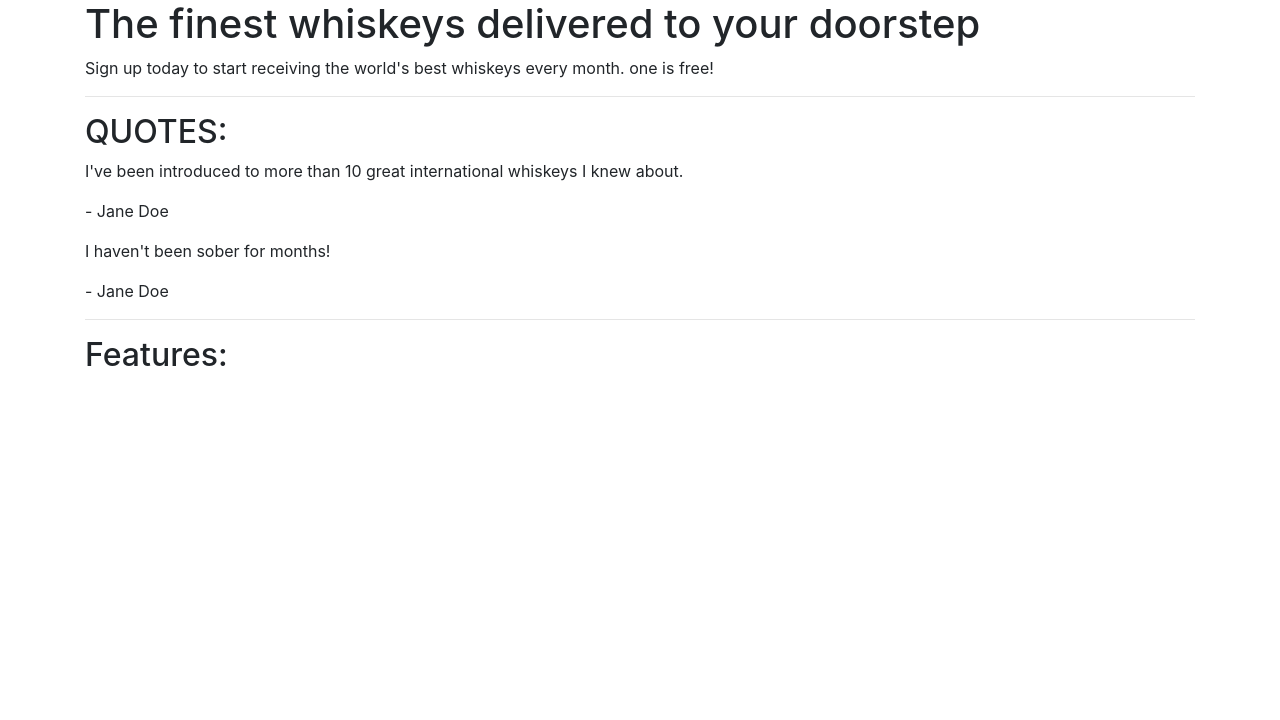
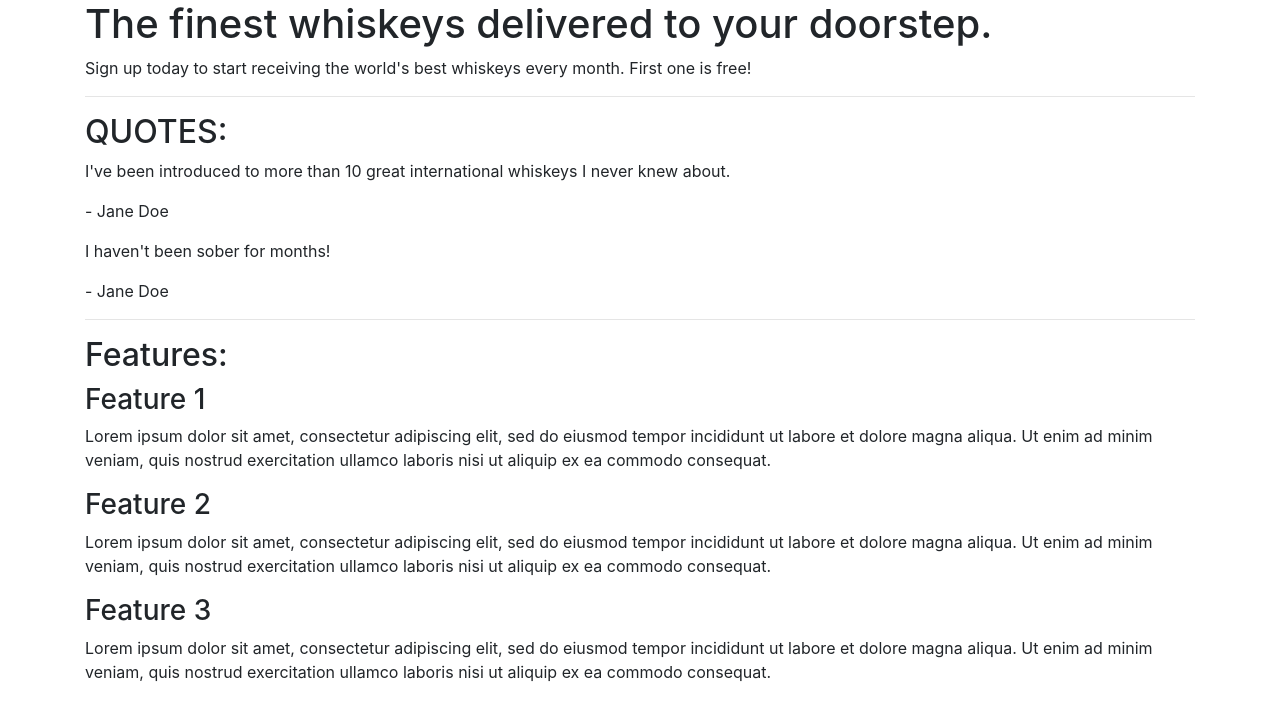
Before and after one commit to FullstackSammy/My-First-Bootstrap-Project, a plain HTML site: page index.html in a window 1280 px wide. Drawn offline with nearby package versions, Linux system fonts and the light colour scheme.

Commit message:
Add layout and structure for Features section

```diff
--- a/index.html
+++ b/index.html
@@ -1,31 +1,33 @@
 <!DOCTYPE html>
 <html lang="en">
+
 <head>
     <meta charset="UTF-8">
     <meta http-equiv="X-UA-Compatible" content="IE=edge">
     <meta name="viewport" content="width=device-width, initial-scale=1.0">
     <title>Whiskey Drop | Taste a new whiskey every month</title>
-    <link rel="stylesheet" href="https://cdn.jsdelivr.net/npm/bootstrap@4.6.2/dist/css/bootstrap.min.css" integrity="sha384-xOolHFLEh07PJGoPkLv1IbcEPTNtaed2xpHsD9ESMhqIYd0nLMwNLD69Npy4HI+N" crossorigin="anonymous">
-    <script src="https://cdn.jsdelivr.net/npm/bootstrap@4.6.2/dist/js/bootstrap.bundle.min.js" integrity="sha384-Fy6S3B9q64WdZWQUiU+q4/2Lc9npb8tCaSX9FK7E8HnRr0Jz8D6OP9dO5Vg3Q9ct" crossorigin="anonymous"></script>
+    <link rel="stylesheet" href="https://cdn.jsdelivr.net/npm/bootstrap@4.6.2/dist/css/bootstrap.min.css"
+        integrity="sha384-xOolHFLEh07PJGoPkLv1IbcEPTNtaed2xpHsD9ESMhqIYd0nLMwNLD69Npy4HI+N" crossorigin="anonymous">
+    <script src="https://cdn.jsdelivr.net/npm/bootstrap@4.6.2/dist/js/bootstrap.bundle.min.js"
+        integrity="sha384-Fy6S3B9q64WdZWQUiU+q4/2Lc9npb8tCaSX9FK7E8HnRr0Jz8D6OP9dO5Vg3Q9ct" crossorigin="anonymous">
+    </script>
 </head>
+
 <body>
     <article class="container">
-        <!-- callout-->
+        <!-- Callout -->
         <section class="callout">
-            <h1>The finest whiskeys delivered to your doorstep</h1>
-            <p>Sign up today to start receiving the world's best whiskeys every month.
-                one is free!</p>
+            <h1>The finest whiskeys delivered to your doorstep.</h1>
+            <p>Sign up today to start receiving the world's best whiskeys every month. First one is free!</p>
         </section>
-        <!-- / .callout -->
+        <!-- /.callout -->
         <hr>
 
         <!-- Quotes -->
         <section class="quotes">
             <h2 class="text-uppercase">Quotes:</h2>
             <div class="quote">
-                <p>I've been introduced to more than 10 great international whiskeys I
-                    knew about.
-                </p>
+                <p>I've been introduced to more than 10 great international whiskeys I never knew about.</p>
                 <p>- Jane Doe</p>
             </div>
             <div class="quote">
@@ -33,16 +35,33 @@
                 <p>- Jane Doe</p>
             </div>
         </section>
-        <!-- / .quotes -->
+        <!-- /.quotes -->
         <hr>
 
         <!-- Features -->
         <section class="features">
             <h2>Features:</h2>
             <div class="feature">
-
+                <h3>Feature 1</h3>
+                <p>Lorem ipsum dolor sit amet, consectetur adipiscing elit, sed do eiusmod tempor incididunt ut labore
+                    et dolore magna aliqua. Ut enim ad minim veniam, quis nostrud exercitation ullamco laboris nisi ut
+                    aliquip ex ea commodo consequat.</p>
+            </div>
+            <div class="feature">
+                <h3>Feature 2</h3>
+                <p>Lorem ipsum dolor sit amet, consectetur adipiscing elit, sed do eiusmod tempor incididunt ut labore
+                    et dolore magna aliqua. Ut enim ad minim veniam, quis nostrud exercitation ullamco laboris nisi ut
+                    aliquip ex ea commodo consequat.</p>
+            </div>
+            <div class="feature">
+                <h3>Feature 3</h3>
+                <p>Lorem ipsum dolor sit amet, consectetur adipiscing elit, sed do eiusmod tempor incididunt ut labore
+                    et dolore magna aliqua. Ut enim ad minim veniam, quis nostrud exercitation ullamco laboris nisi ut
+                    aliquip ex ea commodo consequat.</p>
             </div>
         </section>
+        <!-- /.features -->
     </article>
 </body>
+
 </html>
```
